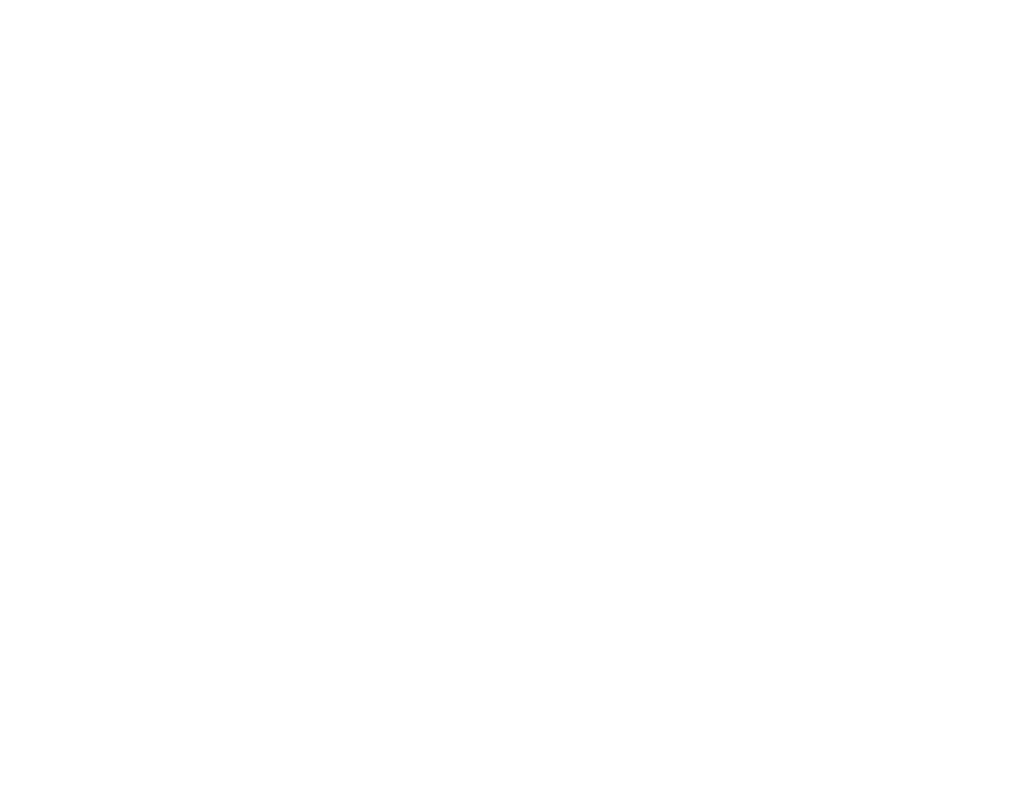
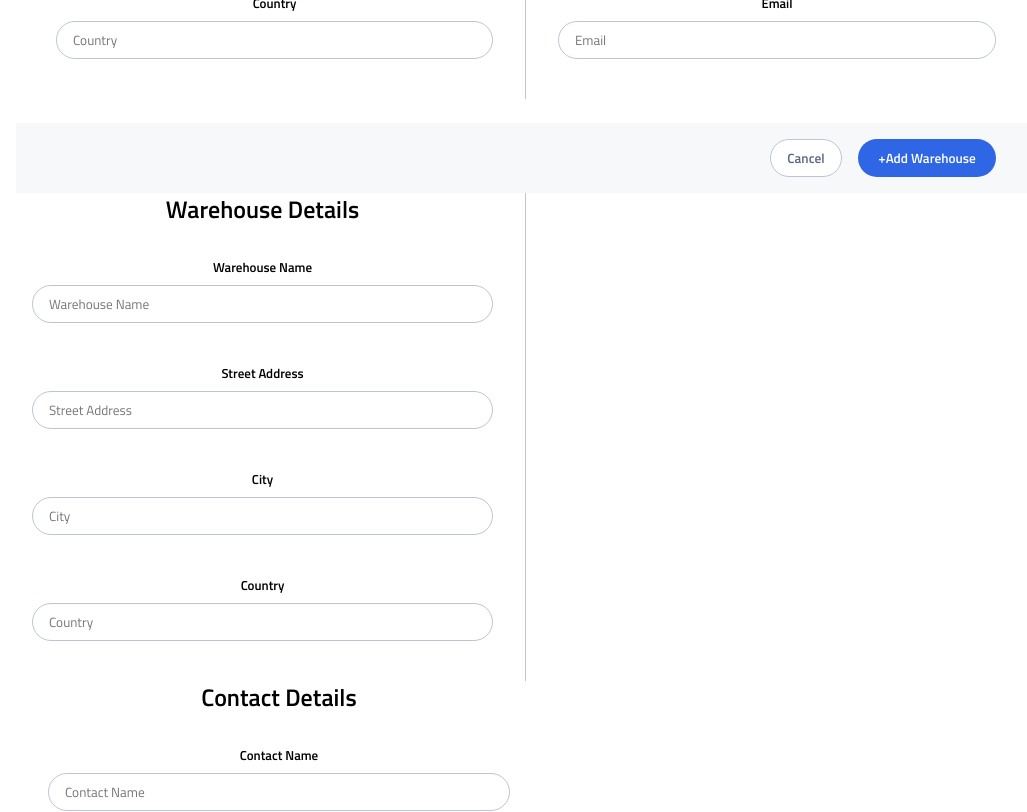
Before and after one commit to ntkunz/instock-client, a React (Create React App) app: page / in a window 1280 px wide. Shown: the part 720-1532 px from the top of the page, without its empty margins (114-1141 px from the left). Before the commit the page ends 800 px from the top, so only its background shows below. Built offline with nearby package versions, Linux system fonts and the light colour scheme.

Commit message:
committing to pull from develop and continue on ticket 7

```diff
--- a/src/App.jsx
+++ b/src/App.jsx
@@ -1,12 +1,20 @@
 import { BrowserRouter, Routes, Route, Navigate } from "react-router-dom";
 import "./App.scss";
 import Header from "./components/Header/Header";
+import AddNewWarehouse from "./components/AddNewWarehouse/AddNewWarehouse";
+import WarehouseDetails from "./components/WarehouseDetails/WarehouseDetails";
+import ContactDetails from "./components/ContactDetails/ContactDetails";
+import Footer from "./components/Footer/Footer";
 
 export default function App() {
   return (
     <div className="App">
       <BrowserRouter>
       <Header />
+      <AddNewWarehouse />
+      <WarehouseDetails />
+      <ContactDetails />
+      <Footer />
         {/* <Routes>
           <Route path="/" element={<WarehouseList />} />
           <Route path="/warehouses" element={<WarehouseList />} />
--- a/src/components/Footer/Footer.scss
+++ b/src/components/Footer/Footer.scss
@@ -1,4 +1,5 @@
-
+@use "../../styles/partials/variables" as *;
+@use "../../styles/partials/mixins" as *;
 
 .footer {
     text-align: center;
```
